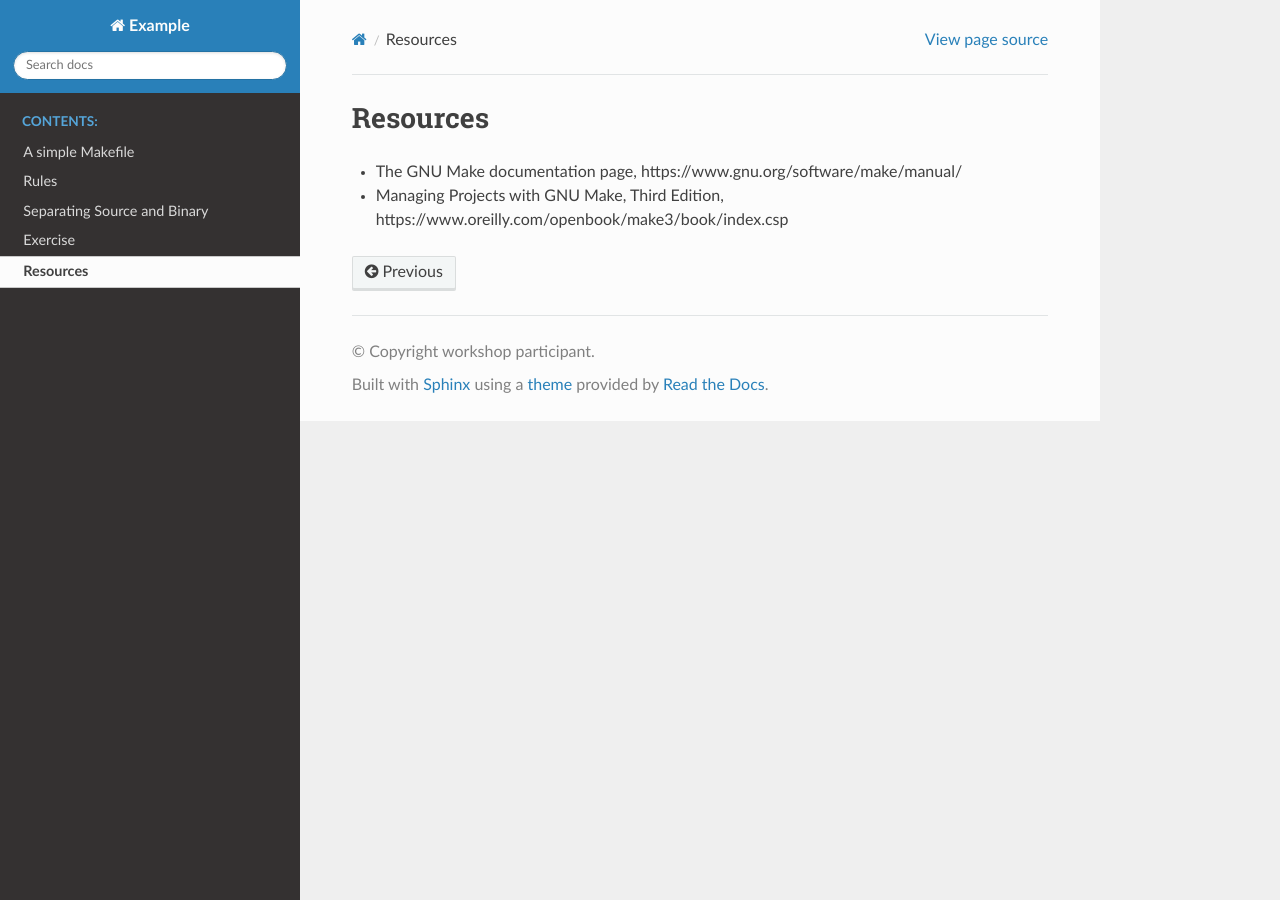
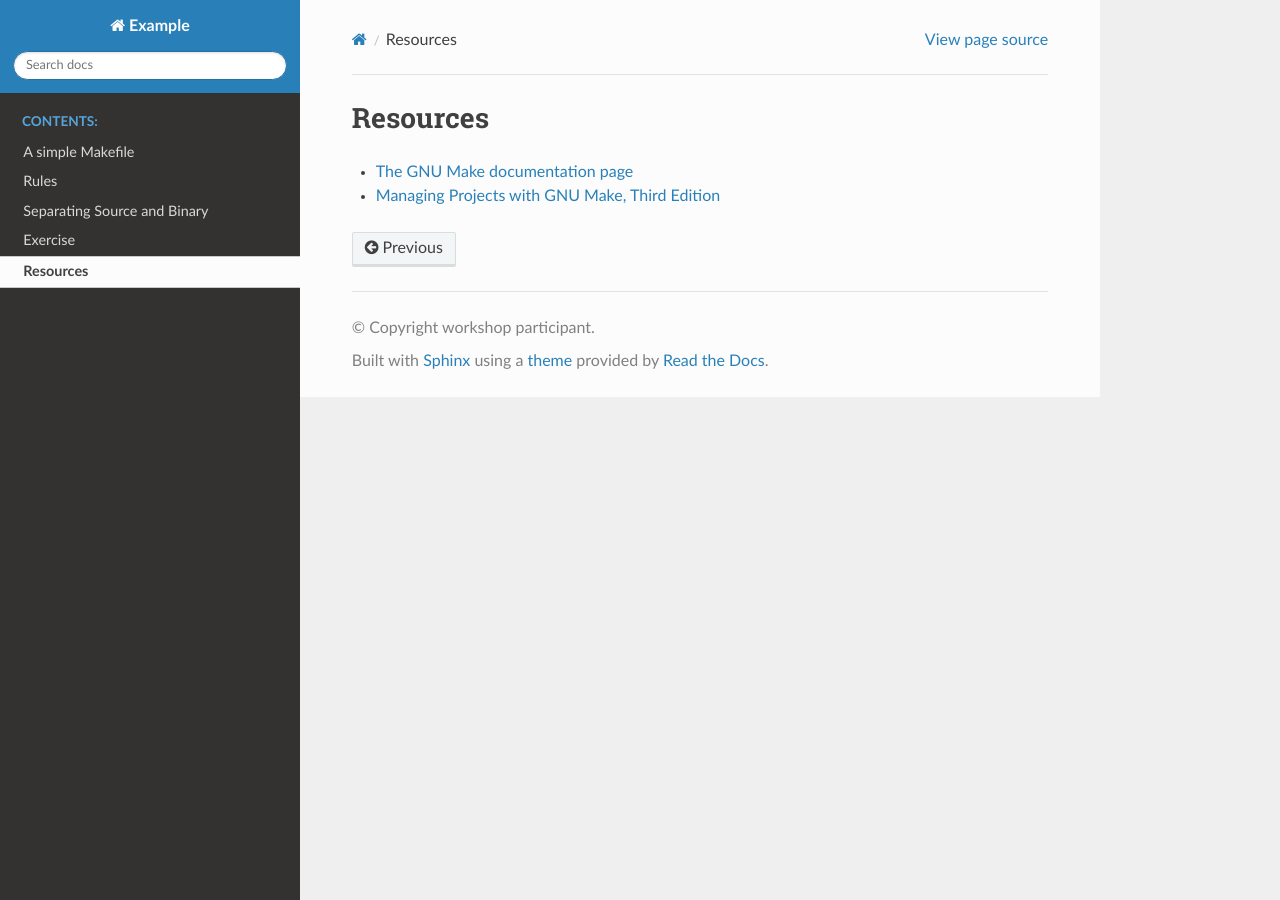
Before and after one commit to coderefinery/make-lesson, a Sphinx documentation site: the page built from doc/resources.md, in a window 1280 px wide. Built offline with Sphinx 7.4.7 and the Read the Docs theme 2.0.0, drawn with Linux system fonts in a browser that asks for light colours.

Commit message:
Update links to resources.

```diff
--- a/doc/resources.md
+++ b/doc/resources.md
@@ -1,4 +1,4 @@
 # Resources
 
-- The GNU Make documentation page, https://www.gnu.org/software/make/manual/
-- Managing Projects with GNU Make, Third Edition, https://www.oreilly.com/openbook/make3/book/index.csp
+- [The GNU Make documentation page](https://www.gnu.org/software/make/manual/)
+- [Managing Projects with GNU Make, Third Edition](https://www.oreilly.com/openbook/make3/book/index.csp)
```
